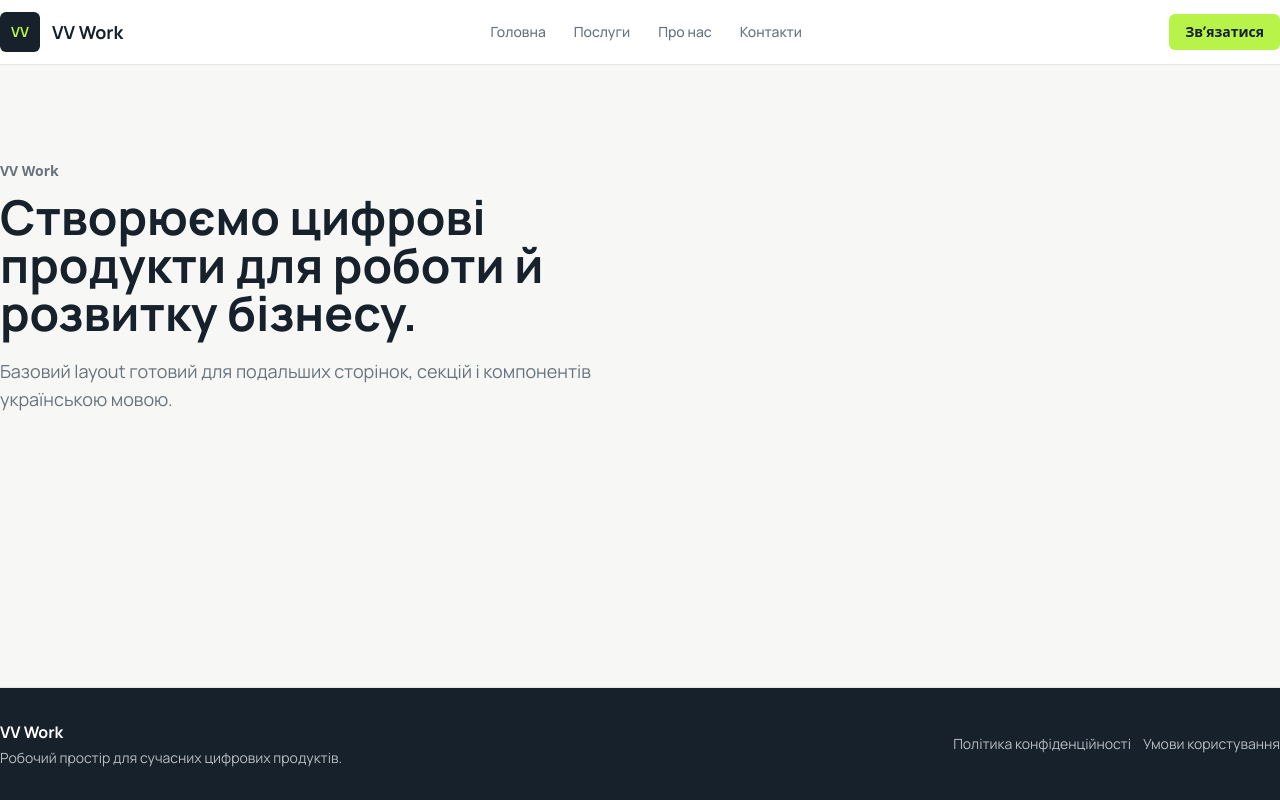
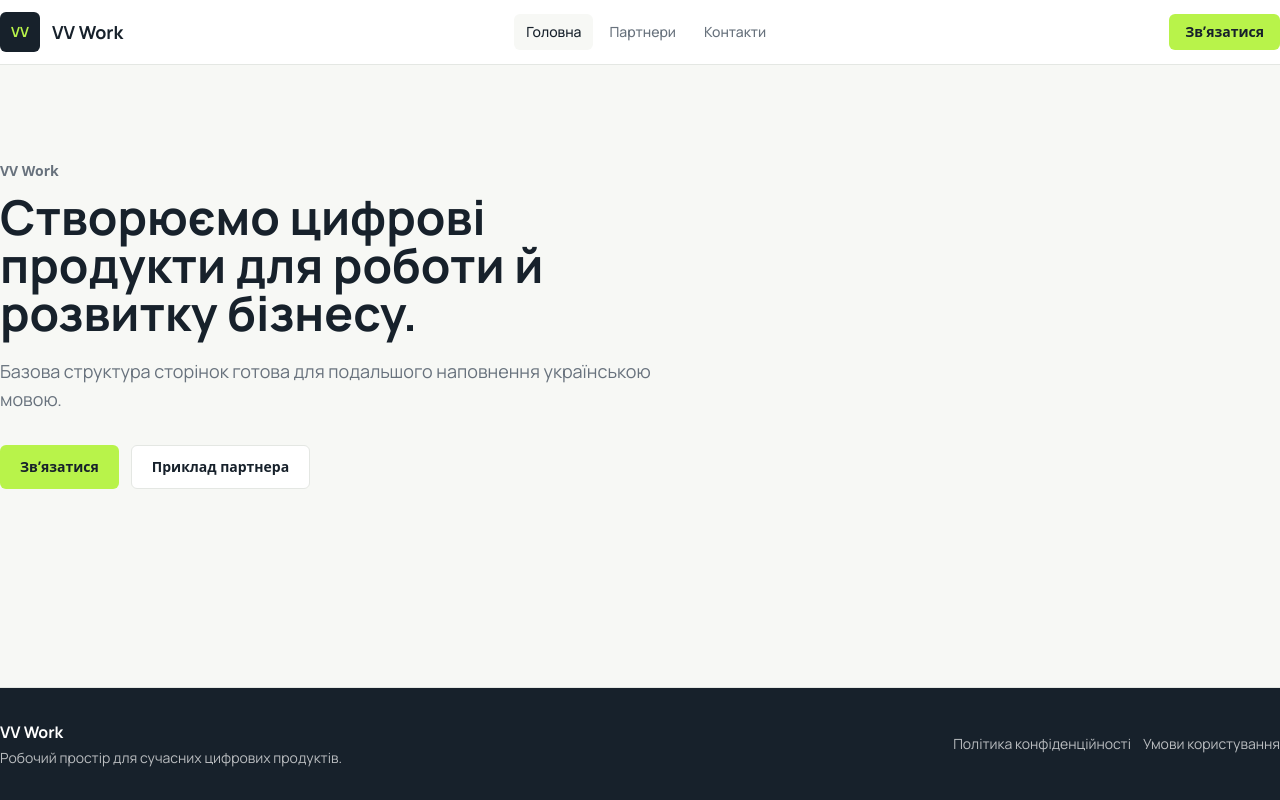
Before and after one commit to KirillVGX/vv-work, a React (Vite) app: page / in a window 1280 px wide. Built offline with nearby package versions, Linux system fonts and the light colour scheme; a web font is replaced by a local one.

Commit message:
feat: add application routing

```diff
--- a/package.json
+++ b/package.json
@@ -12,7 +12,8 @@
     },
     "dependencies": {
         "react": "^19.2.8",
-        "react-dom": "^19.2.8"
+        "react-dom": "^19.2.8",
+        "react-router": "^8.3.1"
     },
     "devDependencies": {
         "@tailwindcss/vite": "^4.3.3",
--- a/src/App.tsx
+++ b/src/App.tsx
@@ -1,26 +1,7 @@
-import { AppLayout } from '@/components/layout'
-import { Container, Section } from '@/components/ui'
+import { RouterProvider } from 'react-router'
+
+import { router } from '@/router'
 
 export default function App() {
-    return (
-        <AppLayout>
-            <Section spacing="lg">
-                <Container>
-                    <div className="max-w-2xl">
-                        <p className="text-muted text-sm font-semibold">
-                            VV Work
-                        </p>
-                        <h1 className="text-primary mt-3 text-4xl font-bold md:text-5xl">
-                            Створюємо цифрові продукти для роботи й розвитку
-                            бізнесу.
-                        </h1>
-                        <p className="text-muted mt-5 text-lg">
-                            Базовий layout готовий для подальших сторінок,
-                            секцій і компонентів українською мовою.
-                        </p>
-                    </div>
-                </Container>
-            </Section>
-        </AppLayout>
-    )
+    return <RouterProvider router={router} />
 }
--- a/src/components/layout/AppLayout.tsx
+++ b/src/components/layout/AppLayout.tsx
@@ -1,4 +1,5 @@
 import type { ComponentPropsWithoutRef } from 'react'
+import { Outlet } from 'react-router'
 
 import { cn } from '@/components/ui/utils'
 
@@ -17,7 +18,7 @@ export function AppLayout({ children, className, ...props }: AppLayoutProps) {
             {...props}
         >
             <Header />
-            <main className="flex-1">{children}</main>
+            <main className="flex-1">{children ?? <Outlet />}</main>
             <Footer />
         </div>
     )
--- a/src/components/layout/Header.tsx
+++ b/src/components/layout/Header.tsx
@@ -1,14 +1,15 @@
+import type { ComponentPropsWithoutRef } from 'react'
 import { useState } from 'react'
-import type { ComponentPropsWithoutRef } from 'react'
+import { Link, NavLink } from 'react-router'
 
-import { Button, Container } from '@/components/ui'
+import { Container } from '@/components/ui'
 import { cn } from '@/components/ui/utils'
+import { routePaths } from '@/routePaths'
 
 const navigationItems = [
-    { label: 'Головна', href: '#' },
-    { label: 'Послуги', href: '#services' },
-    { label: 'Про нас', href: '#about' },
-    { label: 'Контакти', href: '#contacts' },
+    { label: 'Головна', to: routePaths.home },
+    { label: 'Партнери', to: routePaths.demoPartner },
+    { label: 'Контакти', to: routePaths.contacts },
 ]
 
 type HeaderProps = ComponentPropsWithoutRef<'header'>
@@ -26,10 +27,11 @@ export function Header({ className, ...props }: HeaderProps) {
         >
             <Container>
                 <div className="flex min-h-16 items-center justify-between gap-4 py-3">
-                    <a
+                    <Link
                         className="text-primary focus-visible:outline-accent inline-flex items-center gap-3 transition-opacity hover:opacity-80 focus-visible:outline-2 focus-visible:outline-offset-4"
-                        href="#"
+                        to={routePaths.home}
                         aria-label="VV Work"
+                        onClick={() => setIsMenuOpen(false)}
                     >
                         <span className="bg-primary text-accent flex size-10 items-center justify-center rounded-md text-sm font-bold">
                             VV
@@ -37,26 +39,36 @@ export function Header({ className, ...props }: HeaderProps) {
                         <span className="text-lg font-bold tracking-normal">
                             VV Work
                         </span>
-                    </a>
+                    </Link>
 
                     <nav
                         className="hidden items-center gap-1 md:flex"
                         aria-label="Основна навігація"
                     >
                         {navigationItems.map((item) => (
-                            <a
-                                className="text-muted hover:bg-background hover:text-primary focus-visible:outline-accent rounded-md px-3 py-2 text-sm font-medium transition-colors focus-visible:outline-2 focus-visible:outline-offset-2"
-                                href={item.href}
-                                key={item.href}
+                            <NavLink
+                                className={({ isActive }) =>
+                                    cn(
+                                        'focus-visible:outline-accent rounded-md px-3 py-2 text-sm font-medium transition-colors focus-visible:outline-2 focus-visible:outline-offset-2',
+                                        isActive
+                                            ? 'bg-background text-primary'
+                                            : 'text-muted hover:bg-background hover:text-primary'
+                                    )
+                                }
+                                to={item.to}
+                                key={item.to}
                             >
                                 {item.label}
-                            </a>
+                            </NavLink>
                         ))}
                     </nav>
 
-                    <div className="hidden md:block">
-                        <Button size="sm">Звʼязатися</Button>
-                    </div>
+                    <Link
+                        className="bg-accent text-primary hover:bg-accent-hover focus-visible:outline-accent hidden h-9 items-center justify-center rounded-md px-4 text-sm font-semibold transition-colors focus-visible:outline-2 focus-visible:outline-offset-2 md:inline-flex"
+                        to={routePaths.contacts}
+                    >
+                        Звʼязатися
+                    </Link>
 
                     <button
                         className="border-border bg-surface text-primary hover:border-primary hover:bg-background focus-visible:outline-accent inline-flex size-10 items-center justify-center rounded-md border transition-colors focus-visible:outline-2 focus-visible:outline-offset-2 disabled:cursor-not-allowed disabled:opacity-60 md:hidden"
@@ -104,21 +116,29 @@ export function Header({ className, ...props }: HeaderProps) {
                     <div className="min-h-0">
                         <div className="flex flex-col gap-1">
                             {navigationItems.map((item) => (
-                                <a
-                                    className="text-muted hover:bg-background hover:text-primary focus-visible:outline-accent rounded-md px-3 py-3 text-sm font-medium transition-colors focus-visible:outline-2 focus-visible:outline-offset-2"
-                                    href={item.href}
-                                    key={item.href}
+                                <NavLink
+                                    className={({ isActive }) =>
+                                        cn(
+                                            'focus-visible:outline-accent rounded-md px-3 py-3 text-sm font-medium transition-colors focus-visible:outline-2 focus-visible:outline-offset-2',
+                                            isActive
+                                                ? 'bg-background text-primary'
+                                                : 'text-muted hover:bg-background hover:text-primary'
+                                        )
+                                    }
+                                    to={item.to}
+                                    key={item.to}
                                     onClick={() => setIsMenuOpen(false)}
                                 >
                                     {item.label}
-                                </a>
+                                </NavLink>
                             ))}
-                            <Button
-                                className="mt-2"
-                                fullWidth
+                            <Link
+                                className="bg-accent text-primary hover:bg-accent-hover focus-visible:outline-accent mt-2 inline-flex h-11 w-full items-center justify-center rounded-md px-5 text-sm font-semibold transition-colors focus-visible:outline-2 focus-visible:outline-offset-2"
+                                to={routePaths.contacts}
+                                onClick={() => setIsMenuOpen(false)}
                             >
                                 Звʼязатися
-                            </Button>
+                            </Link>
                         </div>
                     </div>
                 </nav>
--- /dev/null
+++ b/src/pages/HomePage.tsx
@@ -0,0 +1,38 @@
+import { Link } from 'react-router'
+
+import { Container, Section } from '@/components/ui'
+import { routePaths } from '@/routePaths'
+
+export function HomePage() {
+    return (
+        <Section spacing="lg">
+            <Container>
+                <div className="max-w-2xl">
+                    <p className="text-muted text-sm font-semibold">VV Work</p>
+                    <h1 className="text-primary mt-3 text-4xl font-bold md:text-5xl">
+                        Створюємо цифрові продукти для роботи й розвитку
+                        бізнесу.
+                    </h1>
+                    <p className="text-muted mt-5 text-lg">
+                        Базова структура сторінок готова для подальшого
+                        наповнення українською мовою.
+                    </p>
+                    <div className="mt-8 flex flex-col gap-3 sm:flex-row">
+                        <Link
+                            className="bg-accent text-primary hover:bg-accent-hover focus-visible:outline-accent inline-flex h-11 items-center justify-center rounded-md px-5 text-sm font-semibold transition-colors focus-visible:outline-2 focus-visible:outline-offset-2"
+                            to={routePaths.contacts}
+                        >
+                            Звʼязатися
+                        </Link>
+                        <Link
+                            className="border-border bg-surface text-primary hover:border-primary hover:bg-background focus-visible:outline-primary inline-flex h-11 items-center justify-center rounded-md border px-5 text-sm font-semibold transition-colors focus-visible:outline-2 focus-visible:outline-offset-2"
+                            to={routePaths.demoPartner}
+                        >
+                            Приклад партнера
+                        </Link>
+                    </div>
+                </div>
+            </Container>
+        </Section>
+    )
+}
--- /dev/null
+++ b/src/pages/PartnerPage.tsx
@@ -0,0 +1,24 @@
+import { useParams } from 'react-router'
+
+import { Container, Section } from '@/components/ui'
+
+export function PartnerPage() {
+    const { slug } = useParams()
+
+    return (
+        <Section spacing="lg">
+            <Container>
+                <div className="max-w-2xl">
+                    <p className="text-muted text-sm font-semibold">Партнер</p>
+                    <h1 className="text-primary mt-3 text-4xl font-bold md:text-5xl">
+                        {slug}
+                    </h1>
+                    <p className="text-muted mt-5 text-lg">
+                        Базова сторінка партнера за динамічним маршрутом
+                        /partners/:slug.
+                    </p>
+                </div>
+            </Container>
+        </Section>
+    )
+}
--- /dev/null
+++ b/src/routePaths.ts
@@ -0,0 +1,6 @@
+export const routePaths = {
+    home: '/',
+    contacts: '/kontakty',
+    partner: '/partners/:slug',
+    demoPartner: '/partners/demo-partner',
+}
--- /dev/null
+++ b/src/router.tsx
@@ -0,0 +1,27 @@
+import { createBrowserRouter } from 'react-router'
+
+import { AppLayout } from '@/components/layout'
+import { ContactsPage } from '@/pages/ContactsPage'
+import { HomePage } from '@/pages/HomePage'
+import { PartnerPage } from '@/pages/PartnerPage'
+import { routePaths } from '@/routePaths'
+
+export const router = createBrowserRouter([
+    {
+        element: <AppLayout />,
+        children: [
+            {
+                path: routePaths.home,
+                element: <HomePage />,
+            },
+            {
+                path: routePaths.partner,
+                element: <PartnerPage />,
+            },
+            {
+                path: routePaths.contacts,
+                element: <ContactsPage />,
+            },
+        ],
+    },
+])
```
Also changed, not shown: src/components/layout/Footer.tsx (+7 -6 lines), src/pages/ContactsPage.tsx (added, +45 -0 lines), 1 other file (tests, documents, lock files or other folders).
